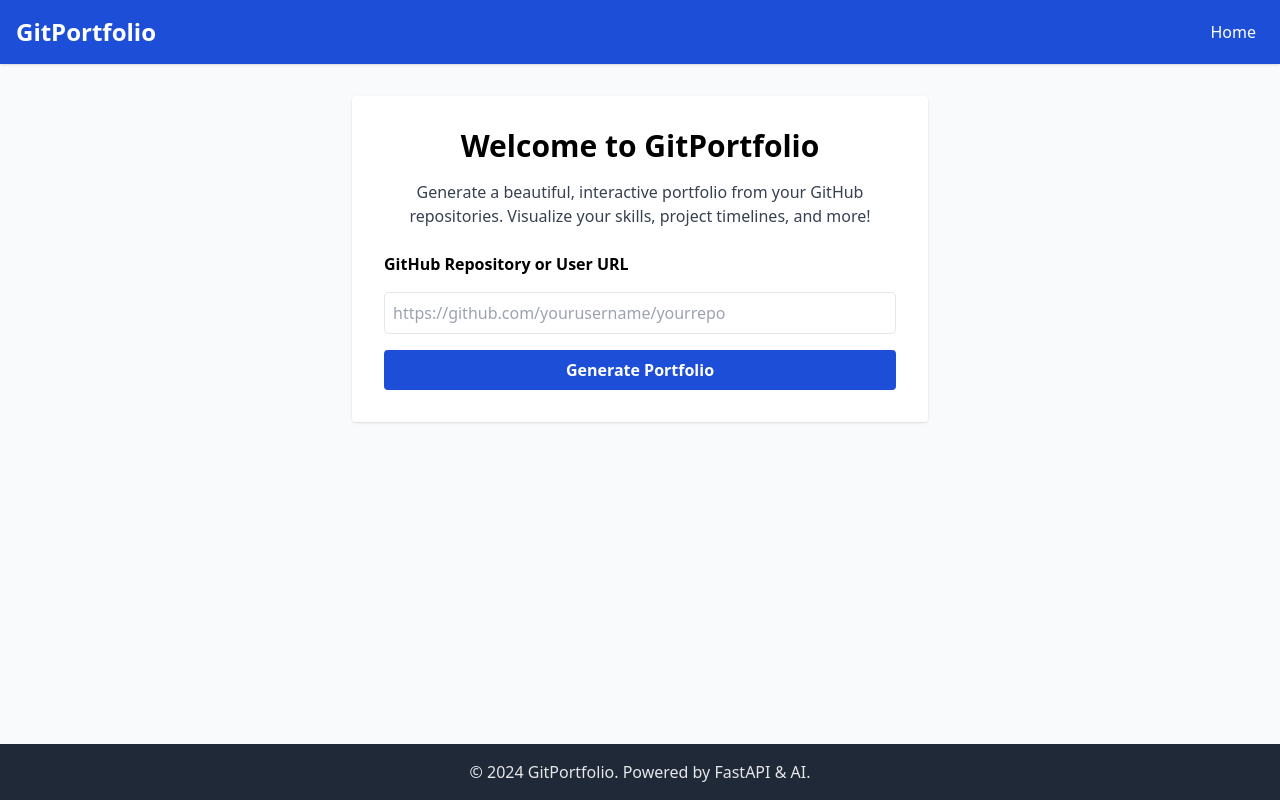
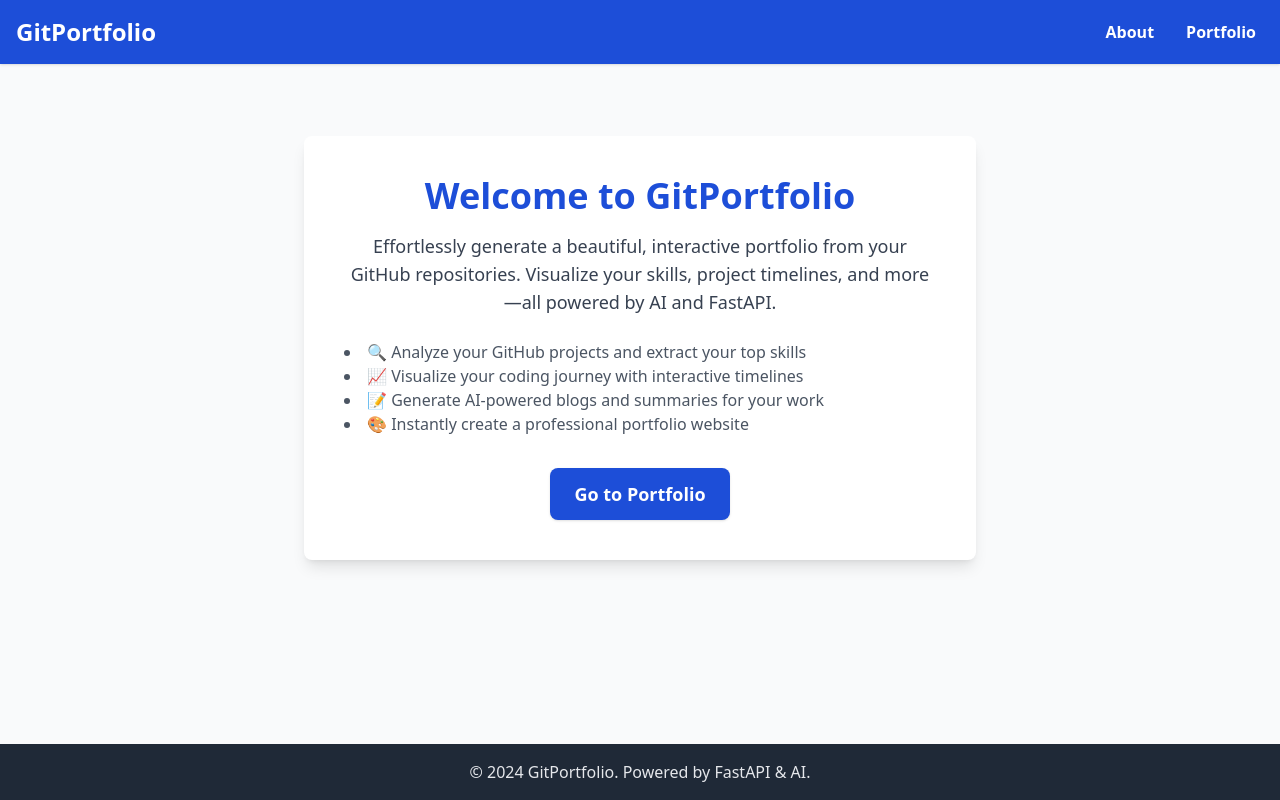
Before and after one commit to Ummmahek/gitportfolio, a FastAPI app: page / in a window 1280 px wide. Run offline with FastAPI, Linux system fonts and the light colour scheme; some libraries are stand-ins or nearby versions.

Commit message:
Redesign About page, navigation, and add dedicated visually appealing Portfolio form page

```diff
--- a/app.py
+++ b/app.py
@@ -122,3 +122,7 @@
         return JSONResponse({"error": "Portfolio not found."}, status_code=404)
     # Return skills as JSON for frontend graphs
     return JSONResponse(data.get("skills", {}))
+
+@app.get("/portfolio", response_class=HTMLResponse)
+async def portfolio_form(request: Request):
+    return templates.TemplateResponse("portfolio_form.jinja", {"request": request})
--- a/templates/base.jinja
+++ b/templates/base.jinja
@@ -11,8 +11,9 @@
     <header class="bg-blue-700 text-white p-4 shadow">
         <div class="container mx-auto flex justify-between items-center">
             <a href="/" class="text-2xl font-bold">GitPortfolio</a>
-            <nav>
-                <a href="/" class="mx-2 hover:underline">Home</a>
+            <nav class="flex gap-4">
+                <a href="/" class="mx-2 hover:underline font-semibold">About</a>
+                <a href="/portfolio" class="mx-2 hover:underline font-semibold">Portfolio</a>
             </nav>
         </div>
     </header>
--- a/templates/index.jinja
+++ b/templates/index.jinja
@@ -1,12 +1,16 @@
 {% extends "base.jinja" %}
 {% block content %}
-<div class="max-w-xl mx-auto bg-white p-8 rounded shadow">
-    <h1 class="text-3xl font-bold mb-4 text-center">Welcome to GitPortfolio</h1>
-    <p class="mb-6 text-gray-700 text-center">Generate a beautiful, interactive portfolio from your GitHub repositories. Visualize your skills, project timelines, and more!</p>
-    <form method="post" action="/generate" class="flex flex-col gap-4">
-        <label for="github_url" class="font-semibold">GitHub Repository or User URL</label>
-        <input type="url" id="github_url" name="github_url" required placeholder="https://github.com/yourusername/yourrepo" class="border p-2 rounded">
-        <button type="submit" class="bg-blue-700 text-white py-2 rounded hover:bg-blue-800 font-bold">Generate Portfolio</button>
-    </form>
+<div class="max-w-2xl mx-auto bg-white p-10 rounded-lg shadow-lg mt-10">
+    <h1 class="text-4xl font-extrabold mb-4 text-center text-blue-700">Welcome to GitPortfolio</h1>
+    <p class="mb-6 text-gray-700 text-lg text-center">Effortlessly generate a beautiful, interactive portfolio from your GitHub repositories. Visualize your skills, project timelines, and more—all powered by AI and FastAPI.</p>
+    <ul class="mb-6 text-gray-600 text-base list-disc list-inside">
+        <li>🔍 Analyze your GitHub projects and extract your top skills</li>
+        <li>📈 Visualize your coding journey with interactive timelines</li>
+        <li>📝 Generate AI-powered blogs and summaries for your work</li>
+        <li>🎨 Instantly create a professional portfolio website</li>
+    </ul>
+    <div class="flex justify-center mt-8">
+        <a href="/portfolio" class="bg-blue-700 text-white px-6 py-3 rounded-lg font-bold text-lg shadow hover:bg-blue-800 transition">Go to Portfolio</a>
+    </div>
 </div>
 {% endblock %}
```
Also changed, not shown: templates/portfolio_form.jinja (added, +16 -0 lines).
